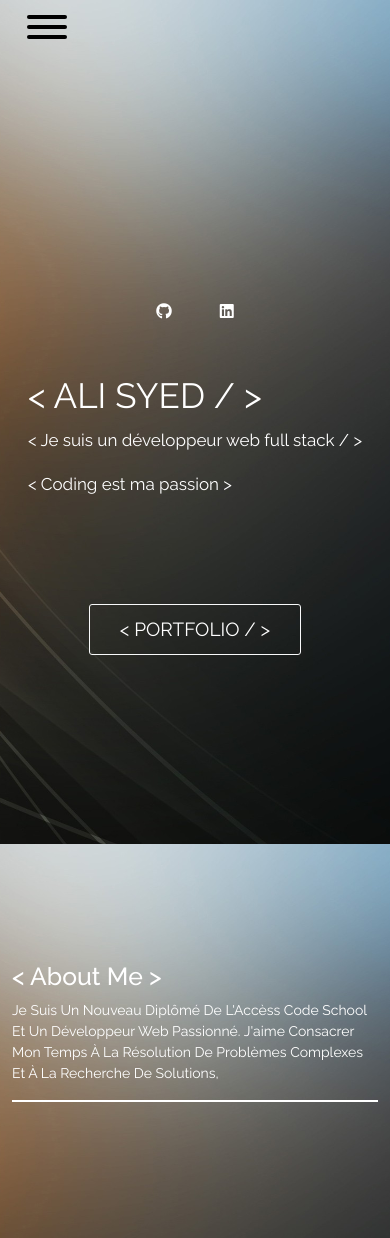
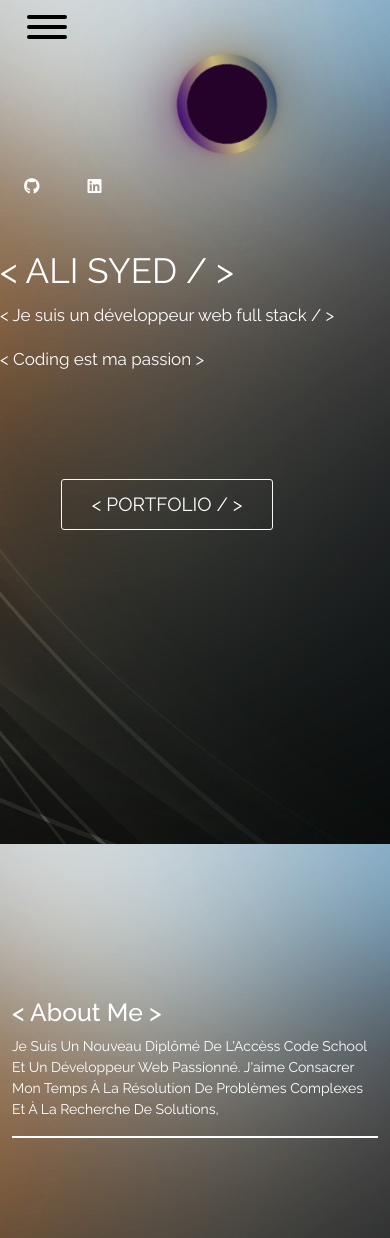
Before and after one commit to alirezasyed/myPortfolio, a PHP site: page / in a window 390 px wide. Shown: the top 1238 px of the page. Run offline with PHP 8.4, Linux system fonts and the light colour scheme; some libraries are stand-ins or nearby versions.

Commit message:
ajoute d'un circle avec animation

```diff
--- a/css/styles.css
+++ b/css/styles.css
@@ -24,7 +24,7 @@ p {
 }
 
 
-/* ================ Header ===================*/
+/* ================ Menu ===================*/
 
 .header {}
 
@@ -44,6 +44,63 @@ header .menu_list ul li a:hover {
     -ms-transition: all 1s;
     -o-transition: all 1s;
     transition: all 1s;
+}
+
+
+/* animated logo  */
+
+.menu_list .loader {
+    position: relative;
+    left: 45%;
+    width: 100px;
+    height: 100px;
+    border-radius: 50%;
+    background: linear-gradient(#8ca6cc, #D4AF37, blueviolet);
+    animation: animate 0.5s linear infinite;
+}
+
+@keyframes animate {
+    0% {
+        transform: rotate(0deg);
+    }
+    100% {
+        transform: rotate(360deg);
+    }
+}
+
+.menu_list .loader span {
+    position: absolute;
+    width: 100%;
+    height: 100%;
+    border-radius: 50%;
+    background: linear-gradient(#3b5170, #cab779, rgb(67, 14, 116));
+}
+
+.menu_list .loader span:nth-child(1) {
+    filter: blur(5px);
+}
+
+.menu_list .loader span:nth-child(2) {
+    filter: blur(10px);
+}
+
+.menu_list .loader span:nth-child(3) {
+    filter: blur(25px);
+}
+
+.menu_list .loader span:nth-child(2) {
+    filter: blur(50px);
+}
+
+.menu_list .loader:after {
+    content: '';
+    position: absolute;
+    top: 10px;
+    left: 10px;
+    right: 10px;
+    bottom: 10px;
+    background: #240229;
+    border-radius: 50%;
 }
 
 
--- a/index.html
+++ b/index.html
@@ -29,18 +29,18 @@
 <body>
 
     <!-- Header -->
-    <header class="header mb-5">
+    <header class="header">
 
         <div class="container">
 
             <div class="row">
 
-                <!-- Social Links et le Button de Burger -->
+                <!-- le Button de Burger -->
                 <div class="col-md-6">
 
                     <div id="conteneur_menu">
 
-                        <div>
+                        <!-- <div> -->
 
                         <button class="hamburger hamburger--emphatic navbar-toggler d-block d-lg-none" type="button" data-toggle="collapse" data-target="#navContent" aria-controls="navbarSupportedContent" aria-expanded="false" aria-label="Toggle navigation">
                                 <span class="hamburger-box">
@@ -48,14 +48,16 @@
                                 </span>
                             </button>
 
-                        </div>
+                        <!-- </div> -->
 
                     </div>
 
                 </div>
 
-                <!-- lower menu  -->
+                <!-- menu  -->
                 <div class="menu_list">
+
+                    <div class="d-flex flex-row">
 
                         <div class="col-md-6">
 
@@ -89,6 +91,18 @@
 
                         </div>
 
+                        <div class="col-md-6 loader">
+
+                            <span></span>
+                            <span></span>
+                            <span></span>
+                            <span></span>
+
+                        </div>
+
+
+                    </div>
+
                 </div>
 
             </div>
@@ -96,11 +110,12 @@
         </div>
 
         <!-- Header overlay -->
-        <div class="header-overlay vh-100 d-flex flex-column align-items-center justify-content-center">
+        <!-- d-flex flex-column align-items-center justify-content-center -->
+        <div class="header-overlay vh-100">
 
             <div class="row">
 
-                <div class="col-md-6 offset-md-0 d-flex flex-row justify-content-center">
+                <div class="col-md-12 offset-md-0 d-flex flex-row justify-content-start">
 
                     <div class="p-4">
                         <a href=""><i class="fab fa-github text-white"></i></a>
@@ -111,6 +126,10 @@
                     </div>
 
                 </div>
+
+            </div>
+
+            <div class="d-flex flex-row">
 
                 <div class="col-md-12 d-flex flex-column align-items-center">
 
@@ -127,6 +146,8 @@
                         <a class="btn btn-outline-light btn-projet text-white" href="">&lt Portfolio / &gt</a>
                         </a>
 
+
+                    </div>
 
                 </div>
 
```
Lines whose indentation alone changed are shown as unchanged.
